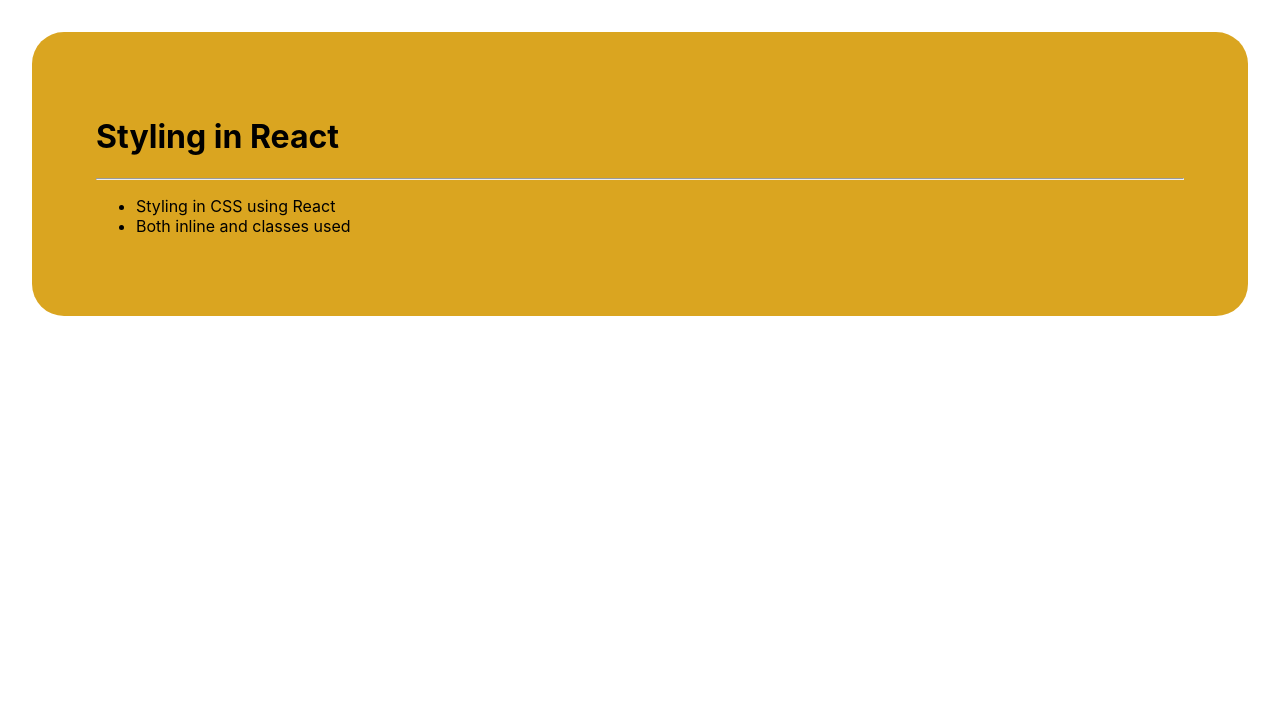
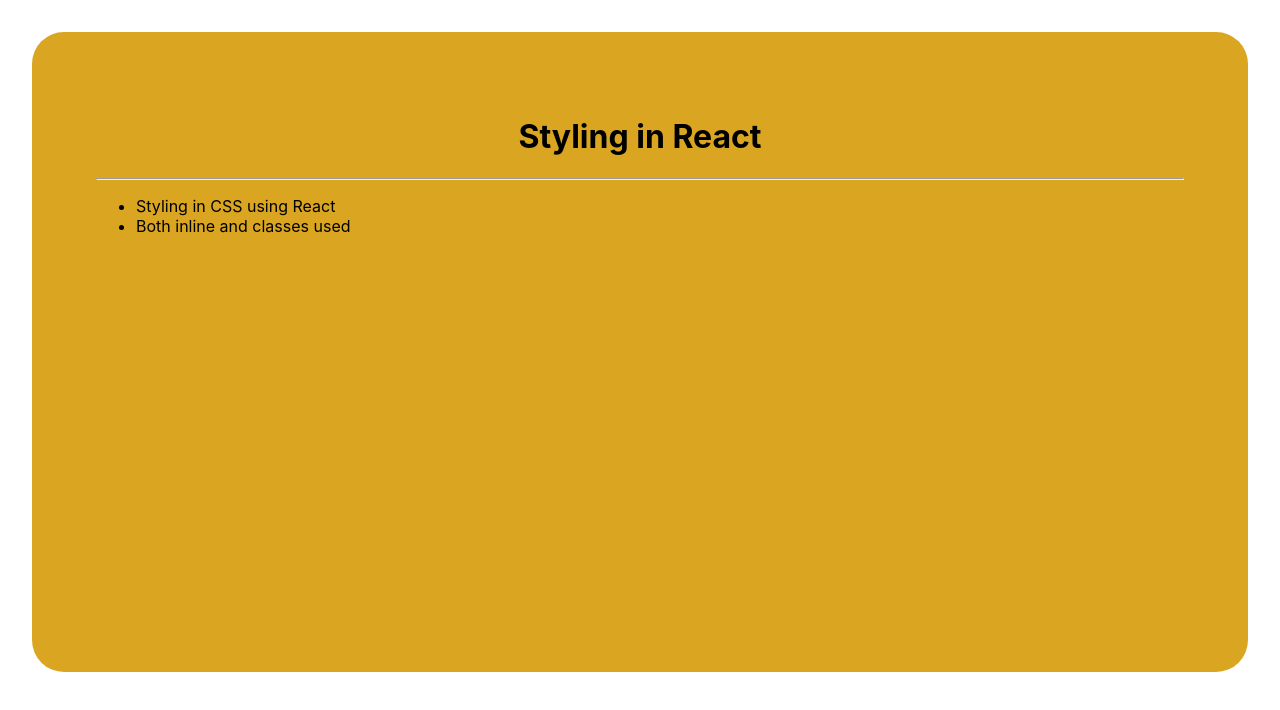
Before and after one commit to akshitchowdhury/rts, a React (Create React App) app: page / in a window 1280 px wide. Shown: the top 710 px of the page. Built offline with nearby package versions, Linux system fonts and the light colour scheme.

Commit message:
Add files via upload

```diff
--- a/src/rcss/slide.css
+++ b/src/rcss/slide.css
@@ -8,7 +8,7 @@
 
 .slide{
     width : 100%;
-    height: calc(100%-4em);
+    height: 80vh;
     padding: 4em;
     border-radius: 2em;
     margin: 2em 0;
--- a/src/rcss/slide.tsx
+++ b/src/rcss/slide.tsx
@@ -1,6 +1,15 @@
 import React from 'react'
 
 import './slide.css'
+
+
+const textcenter = {
+    textAlign : 'center' as const
+}
+
+const bstyle = {
+fontSize : '2 em',
+}
 
 const hstyle ={
     fontSize : '4 em',
@@ -8,17 +17,13 @@
 
 }
 
-const textcenter = {
-    textAlign : 'center'
+const hfinal = {
+    ...hstyle,
+    ...textcenter
 }
-
-const bstyle = {
-fontSize : '2 em',
-}
-
 const el = (
     <div className='slide'>
-        <h1 style={hstyle}>Styling in React</h1>
+        <h1 style={hfinal}>Styling in React</h1>
         <hr/>
 
         <ul style={bstyle}>
```
